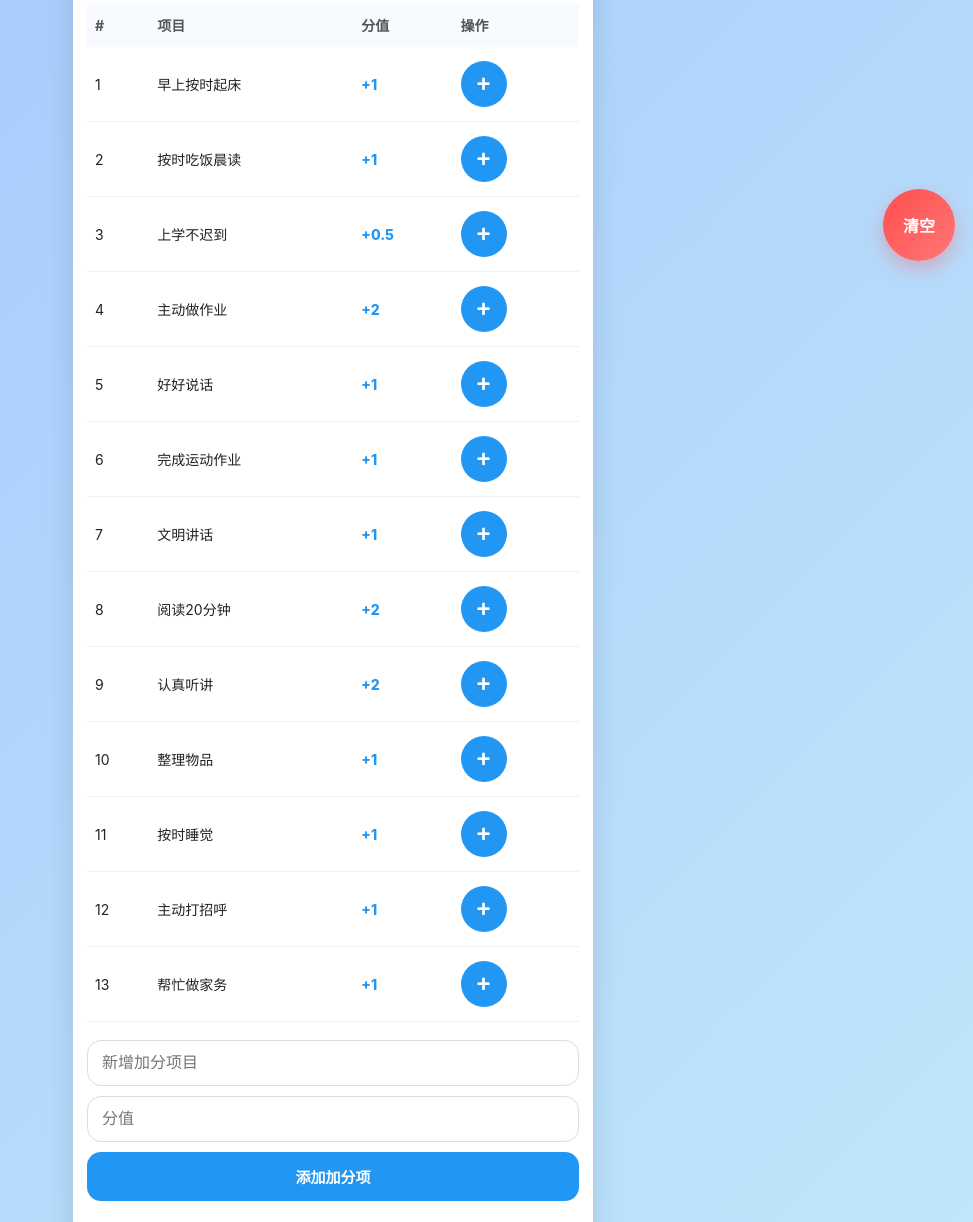
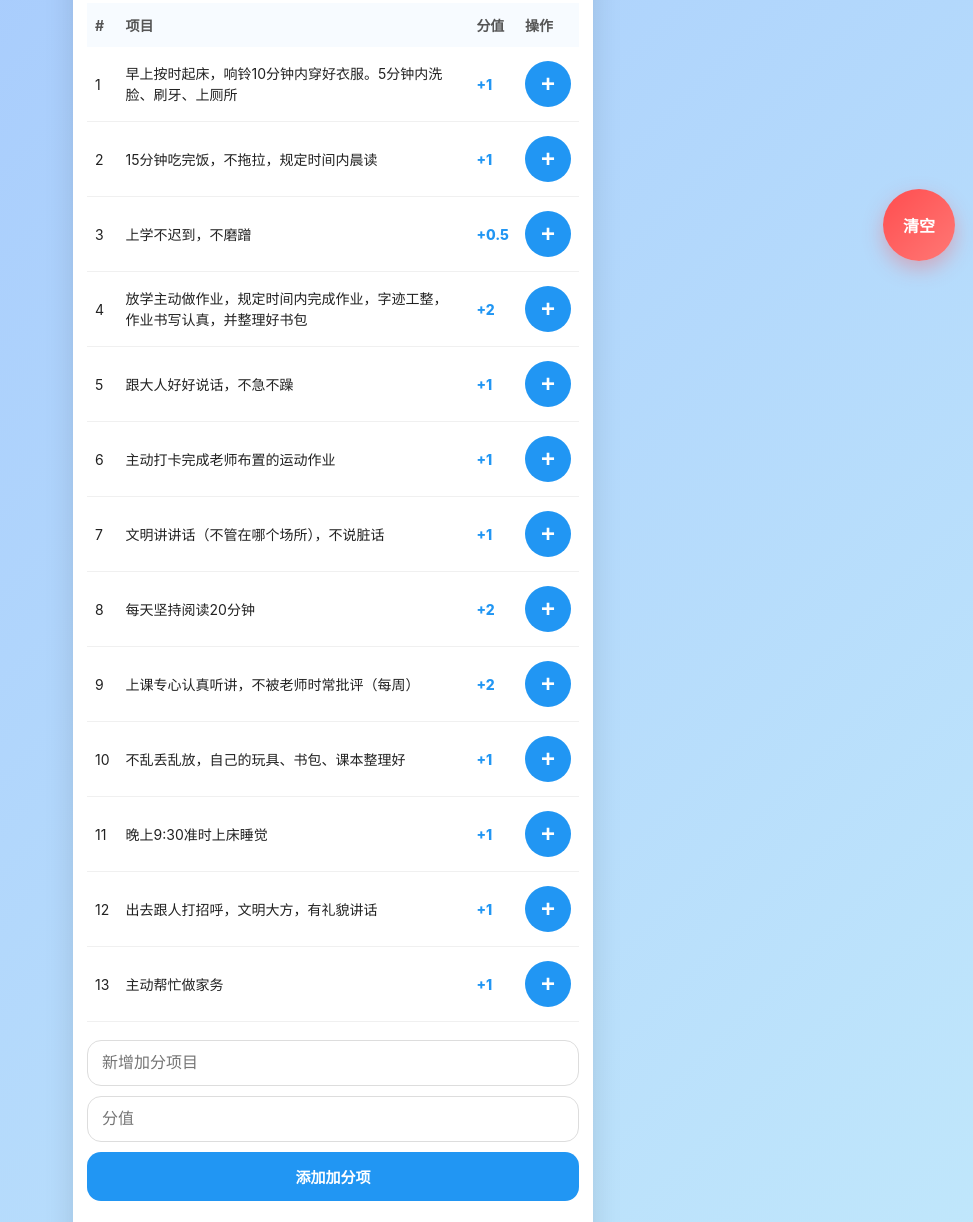
Before and after one commit to rjzms/jifenbiao, a plain HTML site: page index.html in a window 1280 px wide. Shown: the part 517-1739 px from the top of the page, without its empty margins (307-1280 px from the left). Drawn offline with Linux system fonts and the light colour scheme.

Commit message:
Update default tasks and penalties in index.html

```diff
--- a/index.html
+++ b/index.html
@@ -501,30 +501,50 @@ let currentViewingWeek = "";
 
 /* 默认项目 */
 const defaultAdd = [
- {id:1,name:"早上按时起床",points:1},
- {id:2,name:"按时吃饭晨读",points:1},
- {id:3,name:"上学不迟到",points:0.5},
- {id:4,name:"主动做作业",points:2},
- {id:5,name:"好好说话",points:1},
- {id:6,name:"完成运动作业",points:1},
- {id:7,name:"文明讲话",points:1},
- {id:8,name:"阅读20分钟",points:2},
- {id:9,name:"认真听讲",points:2},
- {id:10,name:"整理物品",points:1},
- {id:11,name:"按时睡觉",points:1},
- {id:12,name:"主动打招呼",points:1},
- {id:13,name:"帮忙做家务",points:1}
+
+ {id:1,name:"早上按时起床，响铃10分钟内穿好衣服。5分钟内洗脸、刷牙、上厕所",points:1},
+
+ {id:2,name:"15分钟吃完饭，不拖拉，规定时间内晨读",points:1},
+
+ {id:3,name:"上学不迟到，不磨蹭",points:0.5},
+
+ {id:4,name:"放学主动做作业，规定时间内完成作业，字迹工整，作业书写认真，并整理好书包",points:2},
+
+ {id:5,name:"跟大人好好说话，不急不躁",points:1},
+
+ {id:6,name:"主动打卡完成老师布置的运动作业",points:1},
+
+ {id:7,name:"文明讲讲话（不管在哪个场所），不说脏话",points:1},
+
+ {id:8,name:"每天坚持阅读20分钟",points:2},
+
+ {id:9,name:"上课专心认真听讲，不被老师时常批评（每周）",points:2},
+
+ {id:10,name:"不乱丢乱放，自己的玩具、书包、课本整理好",points:1},
+
+ {id:11,name:"晚上9:30准时上床睡觉",points:1},
+
+ {id:12,name:"出去跟人打招呼，文明大方，有礼貌讲话",points:1},
+
+ {id:13,name:"主动帮忙做家务",points:1}
+
 ];
 
 const defaultMinus = [
- {id:1,name:"起床拖拉",points:-2},
- {id:2,name:"不主动写作业",points:-3},
- {id:3,name:"乱丢乱放",points:-2},
- {id:4,name:"被老师批评",points:-3},
- {id:5,name:"讲脏话",points:-1},
- {id:6,name:"作业未完成",points:-3}
+
+ {id:1,name:"早上起床拖拉，磨蹭，响铃15分钟未完成穿衣洗漱等事情",points:-2},
+
+ {id:2,name:"放学回家不主动及时完成作业，做作业玩耍磨蹭",points:-3},
+
+ {id:3,name:"书包用完不放回原位，乱丢乱放",points:-2},
+
+ {id:4,name:"被老师因贪玩等批评表现不好",points:-3},
+
+ {id:5,name:"不文明讲话，讲脏话",points:-1},
+
+ {id:6,name:"周末作业必须在周天下午6点前完成所有作业",points:-3}
+
 ];
-
 function getTodayKey(){
 
  return new Date().toLocaleDateString('sv-SE');
```
